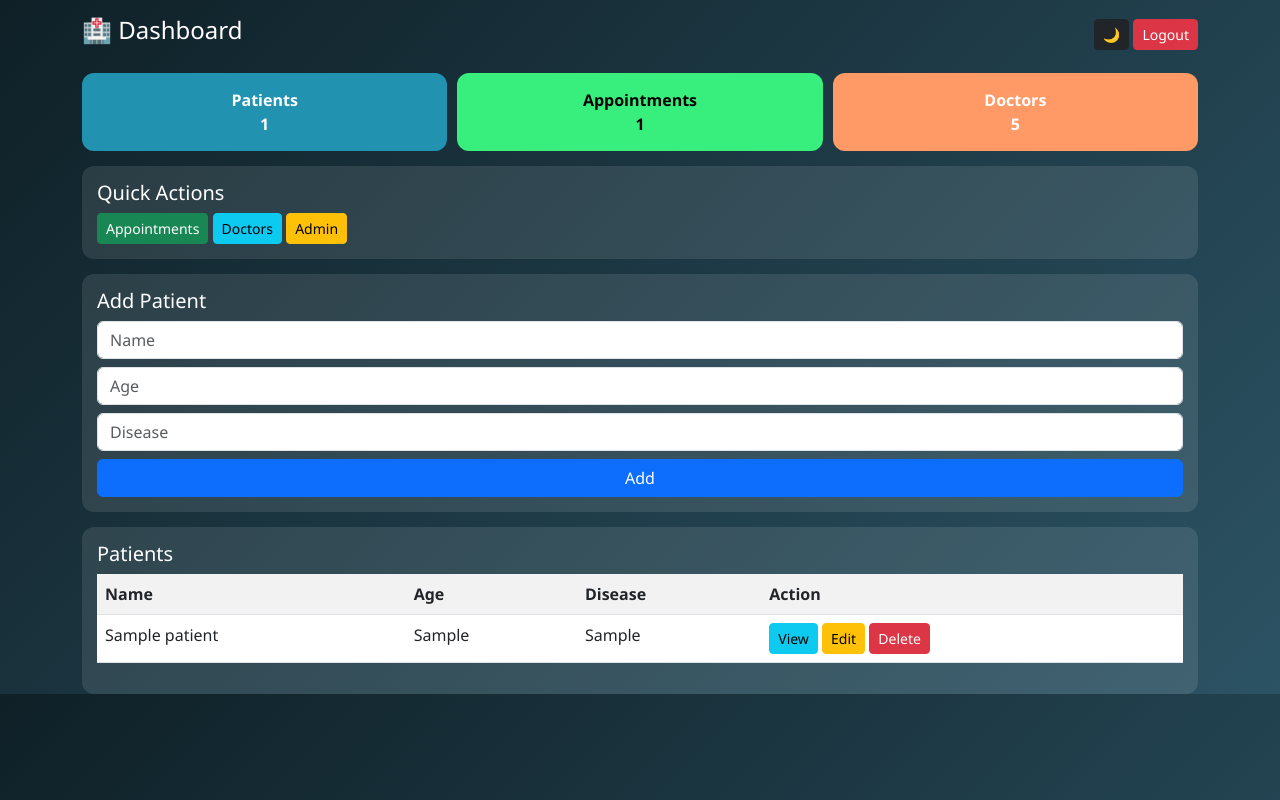
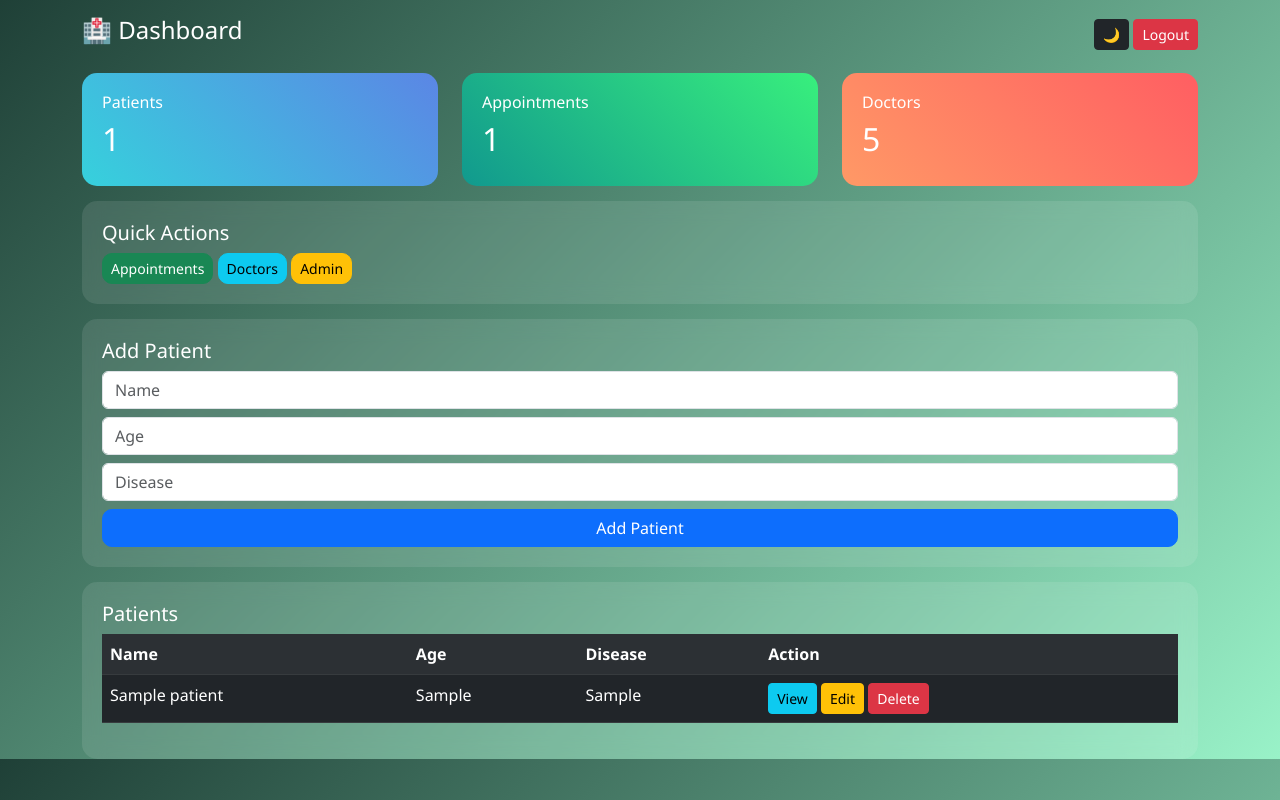
Before and after one commit to chibraheem776-sketch/Repository-name-hospital-system-Public-select-this-, a Flask app: page /dashboard in a window 1280 px wide. Run offline with Flask 3, Linux system fonts and the light colour scheme; the visitor is signed in with stand-in values (Sample User, id 1); tables that the repository leaves empty hold one stand-in row (values such as "Sample post").

Commit message:
dashboard fixed properly

```diff
--- a/app.py
+++ b/app.py
@@ -70,22 +70,23 @@ def dashboard():
 
     patients = c.fetchall()
 
+    # counts
     c.execute("SELECT COUNT(*) FROM patients")
-    total_patients = c.fetchone()[0]
+    total = c.fetchone()[0]
 
     c.execute("SELECT COUNT(*) FROM appointments")
-    total_appointments = c.fetchone()[0]
+    appointments_count = c.fetchone()[0]
 
-    doctors = 5
+    doctors_count = 5
 
     conn.close()
 
     return render_template(
         "index.html",
         patients=patients,
-        total=total_patients,
-        appointments=total_appointments,
-        doctors=doctors
+        total=total,
+        appointments_count=appointments_count,
+        doctors_count=doctors_count
     )
 
 # ADD PATIENT
--- a/templates/index.html
+++ b/templates/index.html
@@ -9,59 +9,51 @@
 <style>
 
 body {
-    font-family: Segoe UI;
-    background: linear-gradient(135deg,#0f2027,#2c5364);
+    font-family: 'Segoe UI';
+    background: linear-gradient(135deg,#1f4037,#99f2c8);
     color:white;
-    transition:0.4s;
 }
 
-/* DARK MODE */
-.dark-mode {
-    background:#121212;
-}
-
-/* NAV */
-.top-bar {
+/* NAVBAR */
+.topbar {
     display:flex;
     justify-content:space-between;
     align-items:center;
     margin-bottom:20px;
 }
 
-/* STATS */
-.stats {
-    display:grid;
-    grid-template-columns: repeat(auto-fit,minmax(140px,1fr));
-    gap:10px;
+/* CARDS */
+.card-modern {
+    border-radius:15px;
+    padding:20px;
+    color:white;
+    transition:0.3s;
+}
+.card-modern:hover {
+    transform:translateY(-5px);
 }
 
-.stat {
-    padding:15px;
-    border-radius:12px;
-    text-align:center;
-    font-weight:bold;
-}
+.blue { background: linear-gradient(45deg,#36d1dc,#5b86e5); }
+.green { background: linear-gradient(45deg,#11998e,#38ef7d); }
+.orange { background: linear-gradient(45deg,#ff9966,#ff5e62); }
 
-.blue { background:#2193b0; }
-.green { background:#38ef7d; color:black;}
-.orange { background:#ff9966; }
-
-/* CARD BOX */
-.card-box {
+/* BOX */
+.box {
     background: rgba(255,255,255,0.1);
-    padding:15px;
-    border-radius:12px;
+    backdrop-filter: blur(10px);
+    border-radius:15px;
+    padding:20px;
     margin-top:15px;
-}
-
-/* TABLE */
-.table {
-    color:white;
 }
 
 /* BUTTON */
 .btn-custom {
     border-radius:10px;
+}
+
+/* DARK MODE */
+.dark-mode {
+    background:#121212;
 }
 
 </style>
@@ -71,8 +63,8 @@ body {
 
 <div class="container mt-3">
 
-<!-- HEADER -->
-<div class="top-bar">
+<!-- TOP BAR -->
+<div class="topbar">
 <h4>🏥 Dashboard</h4>
 
 <div>
@@ -81,33 +73,42 @@ body {
 </div>
 </div>
 
-<!-- STATS -->
-<div class="stats">
+<!-- STATS CARDS -->
+<div class="row">
 
-<div class="stat blue">
-Patients<br>{{ total }}
+<div class="col-md-4">
+<div class="card-modern blue">
+<h6>Patients</h6>
+<h2>{{ total }}</h2>
+</div>
 </div>
 
-<div class="stat green">
-Appointments<br>{{ appointments }}
+<div class="col-md-4">
+<div class="card-modern green">
+<h6>Appointments</h6>
+<h2>{{ appointments_count or 0 }}</h2>
+</div>
 </div>
 
-<div class="stat orange">
-Doctors<br>{{ doctors }}
+<div class="col-md-4">
+<div class="card-modern orange">
+<h6>Doctors</h6>
+<h2>{{ doctors_count or 0 }}</h2>
+</div>
 </div>
 
 </div>
 
 <!-- QUICK ACTION -->
-<div class="card-box">
+<div class="box">
 <h5>Quick Actions</h5>
-<a href="/appointments" class="btn btn-success btn-sm">Appointments</a>
-<a href="/doctors" class="btn btn-info btn-sm">Doctors</a>
-<a href="/admin" class="btn btn-warning btn-sm">Admin</a>
+<a href="/appointments" class="btn btn-success btn-sm btn-custom">Appointments</a>
+<a href="/doctors" class="btn btn-info btn-sm btn-custom">Doctors</a>
+<a href="/admin" class="btn btn-warning btn-sm btn-custom">Admin</a>
 </div>
 
 <!-- ADD PATIENT -->
-<div class="card-box">
+<div class="box">
 <h5>Add Patient</h5>
 
 <form action="/add" method="POST">
@@ -115,15 +116,15 @@ Doctors<br>{{ doctors }}
 <input name="age" class="form-control mb-2" placeholder="Age" required>
 <input name="disease" class="form-control mb-2" placeholder="Disease" required>
 
-<button class="btn btn-primary w-100">Add</button>
+<button class="btn btn-primary w-100 btn-custom">Add Patient</button>
 </form>
 </div>
 
 <!-- TABLE -->
-<div class="card-box">
+<div class="box">
 <h5>Patients</h5>
 
-<table class="table table-striped">
+<table class="table table-dark table-striped">
 <tr>
 <th>Name</th>
 <th>Age</th>
@@ -145,30 +146,15 @@ Doctors<br>{{ doctors }}
 {% endfor %}
 
 </table>
-
 </div>
 
 </div>
 
 <!-- DARK MODE SCRIPT -->
 <script>
-function toggleMode() {
-    let body = document.getElementById("body");
-
-    if (body.classList.contains("dark-mode")) {
-        body.classList.remove("dark-mode");
-        localStorage.setItem("mode","light");
-    } else {
-        body.classList.add("dark-mode");
-        localStorage.setItem("mode","dark");
-    }
-}
-
-window.onload = function() {
-    let mode = localStorage.getItem("mode");
-    if(mode === "dark"){
-        document.getElementById("body").classList.add("dark-mode");
-    }
+function toggleMode(){
+    let body=document.getElementById("body");
+    body.classList.toggle("dark-mode");
 }
 </script>
 
```
